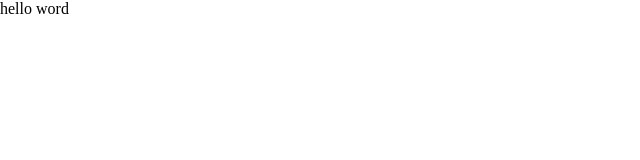
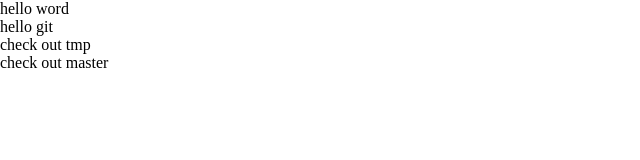
Before and after one commit to Digoooo0/tools, a plain HTML site: page index.htm in a window 1280 px wide. Shown: the whole page, without its empty margins (0-640 px from the left). Drawn offline with Linux system fonts and the light colour scheme.

Commit message:
add tmp.html

```diff
--- a/index.htm
+++ b/index.htm
@@ -7,6 +7,9 @@
 </head>
 <body>
   <div> hello word</div>
+  <div> hello git</div>
+  <div> check out tmp</div>
+  <div> check out master</div>
 </body>
 <script src="third-js/jquery-3.6.4.js"></script>
 <script src="js/index.js"></script>
```
Also changed, not shown: tmp.html (added, +1 -0 lines).
